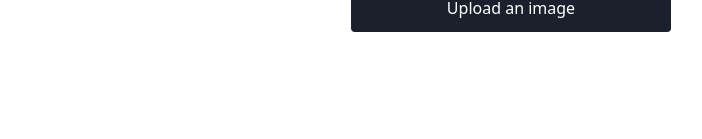
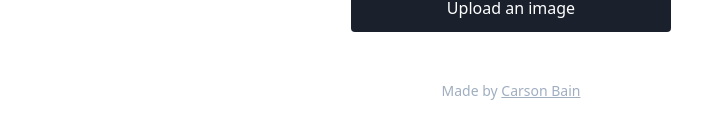
Before and after one commit to CarsonBain/news-meme, a Nuxt app: page / in a window 1280 px wide. Shown: the part 499-638 px from the top of the page, without its empty margins (129-831 px from the left). Built offline with nearby package versions, Linux system fonts and the light colour scheme.

Commit message:
feat: add credits

```diff
--- a/layouts/default.vue
+++ b/layouts/default.vue
@@ -5,7 +5,6 @@
         <NuxtLink to="/" class="uppercase tracking-wider font-bold md:text-xl">
           NewsMeme
         </NuxtLink>
-        <!-- <NuxtLink to="/about">About</NuxtLink> -->
       </div>
     </div>
     <Nuxt />
--- a/pages/index.vue
+++ b/pages/index.vue
@@ -49,6 +49,9 @@
         accept="image/*"
       />
     </div>
+    <div class="text-sm text-gray-500">
+      Made by <a class="underline" href="https://dev.carsonbain.com" target="_blank">Carson Bain</a>
+    </div>
   </div>
 </template>
 
```
Also changed, not shown: pages/about/index.vue (deleted).
